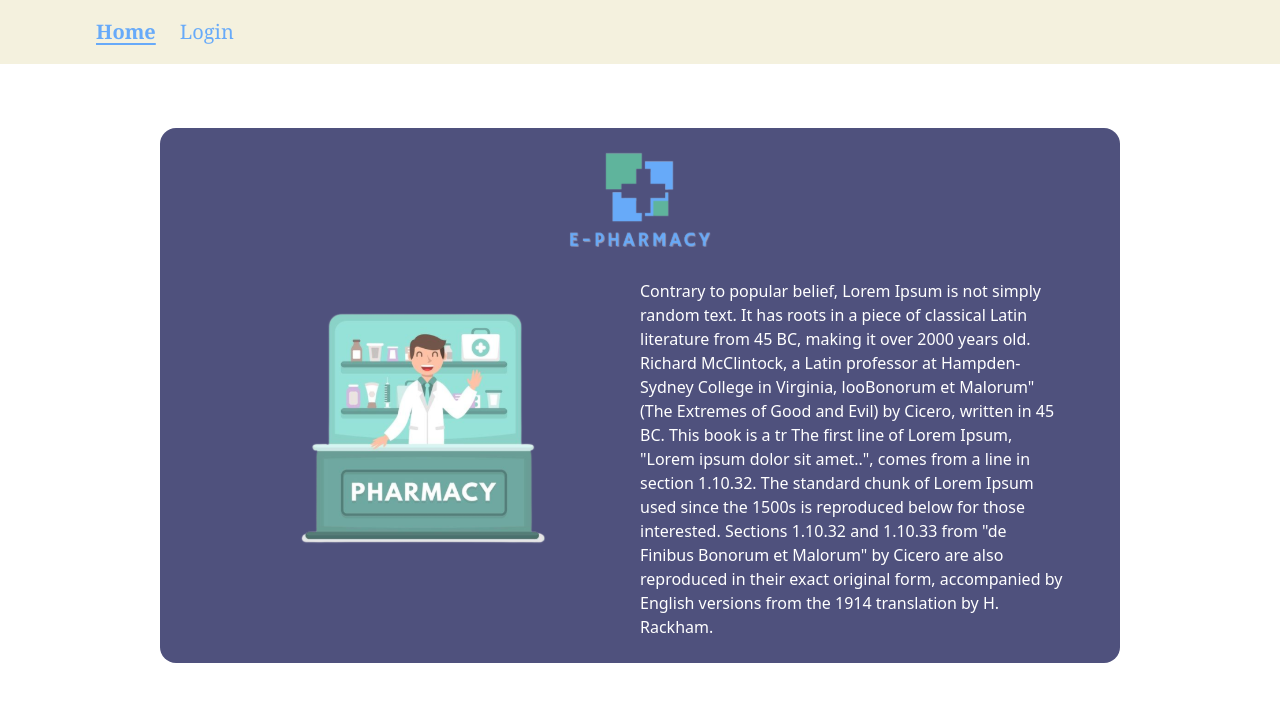
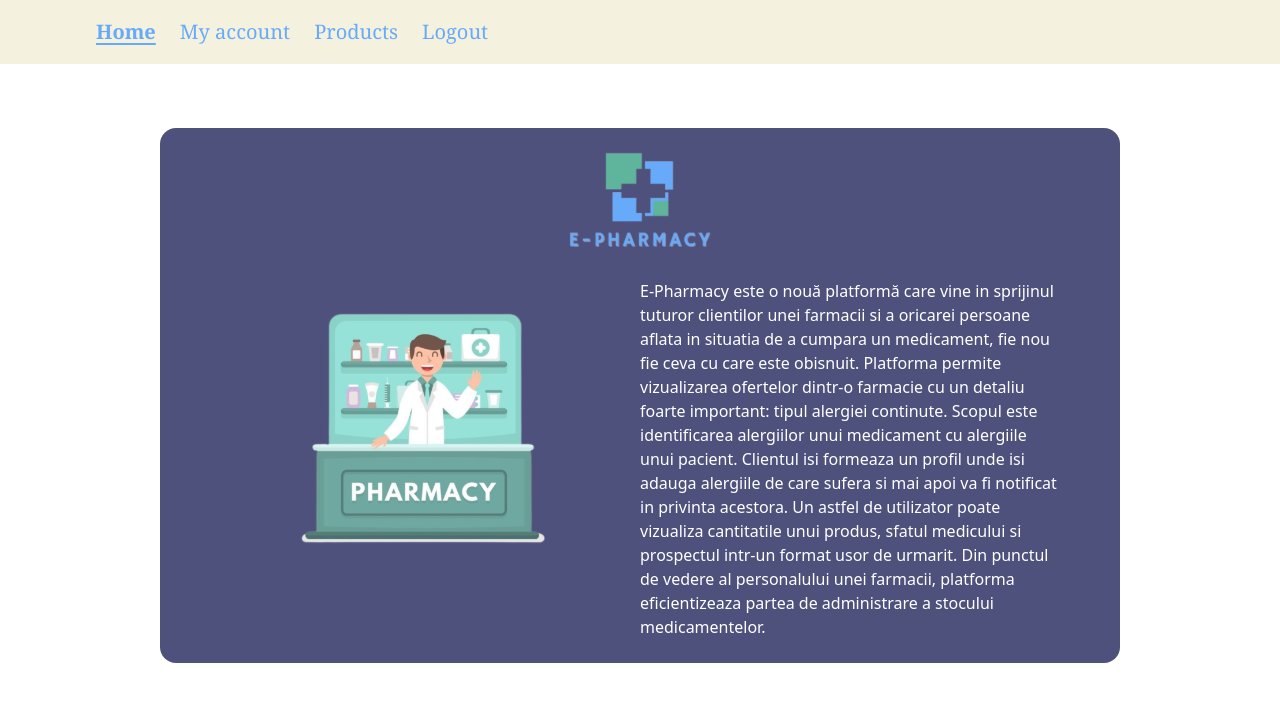
Before and after one commit to VladSandu0308/E-Farmacy-front, a React (Create React App) app: page / in a window 1280 px wide. Shown: the top 702 px of the page. Built offline with nearby package versions, Linux system fonts and the light colour scheme; some icons are missing; what tw-elements would draw is missing.

Commit message:
simulate login flow

```diff
--- a/src/App.js
+++ b/src/App.js
@@ -3,6 +3,7 @@ import { BrowserRouter, Route, Routes, Navigate} from 'react-router-dom';
 import Login from './components/Login';
 import Register from './components/Register';
 import Home from './components/Home';
+import Account from './components/Account';
 
 
 function App() {
@@ -12,6 +13,7 @@ function App() {
         <Route path="/login" element={<Login />}/>
         <Route path="/register" element={<Register />}/>
         <Route path="/" element={<Home />}/>
+        <Route path="/account" element={<Account />}/>
 
       </Routes>
     </BrowserRouter>
--- /dev/null
+++ b/src/components/Account.js
@@ -0,0 +1,63 @@
+import React, { useState, useEffect } from 'react';
+import { useForm } from 'react-hook-form';
+import { useNavigate, useLocation } from 'react-router-dom';
+import { Icon } from '@iconify/react';
+import logo from '../images/logo.svg';
+import home from '../images/home.svg';
+import { server } from '../services/axios';
+
+import useUser from '../hooks/useUser';
+import Navbar from './Navbar';
+
+const Account = () => {
+    const { register, handleSubmit } = useForm();
+    const { setUser } = useUser();
+    const navigate = useNavigate();
+    const {state} = useLocation();
+
+    console.log(state);
+
+    const prelogin = state?.prelogin ? state?.prelogin : true;
+
+    console.log(prelogin);
+
+    const [error, setError] = useState('');
+
+    const onSubmit = (data) => {
+        console.log(data);
+
+
+    }
+
+
+    return (
+        <div className='w-screen h-screen bg-white grid-grid-rows-9 z-0'>
+            <div className='bg-secondary flex-flex-row sticky top-0'>
+                <Navbar current={"Account"} prelogin={false}/>
+            </div>
+            <div className='rown-span-8 flex'>
+                <div className='mx-40 mt-16 bg-secondary text-white p-6 px-14 rounded-2xl flex flex-col'>
+                    <div className='mx-auto grid grid-cols-2'>
+                        <div className='bg-primary w-48 h-16 border-2 mr-4 rounded-lg flex'>
+                            <h5 className='m-auto text-white '>Name: </h5>
+                        </div>
+
+                        <div className='bg-primary w-48 h-16 border-2 ml-4 rounded-lg flex'>
+                            <button className='m-auto py-2 px-6 bg-white hover:bg-white/70 text-primary font-bold'>Add ALLERGY</button>
+                        </div>
+                    </div>
+
+                    <div className='mt-8 flex flex-col bg-primary'>
+                        <div className='p-8 flex flex-col gap-2'>
+                            <div className='mx-auto bg-white text-primary px-8 py-0.5'>Allergy 1</div>
+                            <div className='mx-auto bg-white text-primary px-8 py-0.5'>Allergy 2</div>
+                        </div>
+                    </div>
+                </div>
+            </div>
+
+        </div>
+    )
+}
+
+export default Account
--- a/src/components/Home.js
+++ b/src/components/Home.js
@@ -1,6 +1,6 @@
 import React, { useState, useEffect } from 'react';
 import { useForm } from 'react-hook-form';
-import { useNavigate } from 'react-router-dom';
+import { useNavigate, useLocation } from 'react-router-dom';
 import { Icon } from '@iconify/react';
 import logo from '../images/logo.svg';
 import home from '../images/home.svg';
@@ -13,6 +13,13 @@ const Home = () => {
     const { register, handleSubmit } = useForm();
     const { setUser } = useUser();
     const navigate = useNavigate();
+    const {state} = useLocation();
+
+    console.log(state);
+
+    const prelogin = state?.prelogin !== null ? state?.prelogin : true;
+
+    console.log(prelogin);
 
     const [error, setError] = useState('');
 
@@ -26,7 +33,7 @@ const Home = () => {
     return (
         <div className='w-screen h-screen bg-white grid-grid-rows-9 z-0'>
             <div className='bg-secondary flex-flex-row sticky top-0'>
-                <Navbar current={"Home"} prelogin={true}/>
+                <Navbar current={"Home"} prelogin={prelogin}/>
             </div>
             <div className='rown-span-8 flex'>
                 <div className='mx-40 mt-16 bg-[#4f517d] text-white p-6 px-14 rounded-2xl flex flex-col'>
@@ -39,8 +46,8 @@ const Home = () => {
                             <img className='w-72 ml-16 mb-16 elect-none' src={home} alt='home'/>
                         </div>
                         <div>
-                        Contrary to popular belief, Lorem Ipsum is not simply random text. It has roots in a piece of classical Latin literature from 45 BC, making it over 2000 years old. Richard McClintock, a Latin professor at Hampden-Sydney College in Virginia, looBonorum et Malorum" (The Extremes of Good and Evil) by Cicero, written in 45 BC. This book is a tr The first line of Lorem Ipsum, "Lorem ipsum dolor sit amet..", comes from a line in section 1.10.32.
-The standard chunk of Lorem Ipsum used since the 1500s is reproduced below for those interested. Sections 1.10.32 and 1.10.33 from "de Finibus Bonorum et Malorum" by Cicero are also reproduced in their exact original form, accompanied by English versions from the 1914 translation by H. Rackham.
+                        E-Pharmacy este o nouă platformă care vine in sprijinul tuturor clientilor unei farmacii si a oricarei persoane aflata in situatia de a cumpara un medicament, fie nou fie ceva cu care este obisnuit. Platforma permite vizualizarea ofertelor dintr-o farmacie cu un detaliu foarte important: tipul alergiei continute. Scopul este identificarea alergiilor unui medicament cu alergiile unui pacient. Clientul isi formeaza un profil unde isi adauga alergiile de care sufera si mai apoi va fi notificat in privinta acestora. Un astfel de utilizator poate vizualiza cantitatile unui produs, sfatul medicului si prospectul intr-un format usor de urmarit.
+Din punctul de vedere al personalului unei farmacii, platforma eficientizeaza partea de administrare a stocului medicamentelor.
                         </div>
                     </div>
                 </div>
--- a/src/components/Login.js
+++ b/src/components/Login.js
@@ -17,6 +17,8 @@ const Login = () => {
 
     const onSubmit = (data) => {
         console.log(data);
+
+        navigate("/", {state: {prelogin: false}})
 
         // try {
         //     setError('');
--- a/src/components/Navbar.js
+++ b/src/components/Navbar.js
@@ -10,6 +10,9 @@ const Navbar = ({current, prelogin}) => {
   const {setUser} = useUser();
 
 
+  console.log(prelogin);
+
+
 
 
   return (
@@ -17,25 +20,35 @@ const Navbar = ({current, prelogin}) => {
             <div className="flex items-center text-black mr-8 ml-4">
                 <Icon className='select-none' height="48" icon="healthicons:pharmacy-alt-outline" />
             </div>
+
+
             <div className="w-full block flex items-center w-auto">
-                <div className="text-sm flex-grow">
-                    <button className={`block inline-block ${current === "Home" ? 'underline underline-offset-4 font-semibold' : ''} text-primary hover:text-white/70 mr-6 text-xl font-serif transition-colors duration-300`} onClick={() => navigate("/", {})}>
-                        Home
-                    </button>
-                    <button className={`block inline-block ${current === "Login" ? 'underline underline-offset-4 font-semibold' : ''} text-primary hover:text-white/70 mr-6 text-xl font-serif transition-colors duration-300`} onClick={() => navigate("/login", {})}>
-                        Login
-                    </button>
-                </div>
-
                 {
-                    !prelogin && (
-                        <div className='mr-8 flex flex-row items-center relative'>
-                            <button className={`block inline-block ${current === "Logout" ? 'underline underline-offset-4 font-semibold' : ''} text-white hover:text-white/70 mr-6 text-xl font-serif transition-colors duration-300`} onClick={() => {setUser(null); navigate('/', {})}}>
+                    !prelogin ? (
+                        <div className="text-sm flex-grow">
+                            <button className={`block inline-block ${current === "Home" ? 'underline underline-offset-4 font-semibold' : ''} text-primary hover:text-primry/70 mr-6 text-xl font-serif transition-colors duration-300`} onClick={() => navigate("/", {state: {prelogin: prelogin}})}>
+                                Home
+                            </button>
+                            <button className={`block inline-block ${current === "Account" ? 'underline underline-offset-4 font-semibold' : ''} text-primary hover:text-primary/70 mr-6 text-xl font-serif transition-colors duration-300`} onClick={() => navigate("/account", {state: {prelogin: false}})}>
+                                My account
+                            </button>
+                            <button className={`block inline-block ${current === "Products" ? 'underline underline-offset-4 font-semibold' : ''} text-primary hover:text-primary/70 mr-6 text-xl font-serif transition-colors duration-300`} onClick={() => navigate("/products", {state: {prelogin: false}})}>
+                                Products
+                            </button>
+                            <button className={`block inline-block ${current === "Logout" ? 'underline underline-offset-4 font-semibold' : ''} text-primary hover:text-primary/70 mr-6 text-xl font-serif transition-colors duration-300`} onClick={() => {setUser(null); navigate('/', {state: {prelogin: true}})}}>
                                 Logout
                             </button>
-                            <button className='rounded-full w-16 h-16 flex' onClick={() => navigate("/student/profile", {})}>
-                                <Icon icon="healthicons:ui-user-profile" height="48" color="white" className='m-auto' />
+
+                        </div>
+                    ) : (
+                        <div className="text-sm flex-grow">
+                            <button className={`block inline-block ${current === "Home" ? 'underline underline-offset-4 font-semibold' : ''} text-primary hover:text-primary/70 mr-6 text-xl font-serif transition-colors duration-300`} onClick={() => navigate("/", {state: {prelogin: prelogin}})}>
+                                Home
                             </button>
+                            <button className={`block inline-block ${current === "Login" ? 'underline underline-offset-4 font-semibold' : ''} text-primary hover:text-primary/70 mr-6 text-xl font-serif transition-colors duration-300`} onClick={() => navigate("/login", {state: {prelogin: true}})}>
+                                Login
+                            </button>
+
                         </div>
                     )
                 }
```
